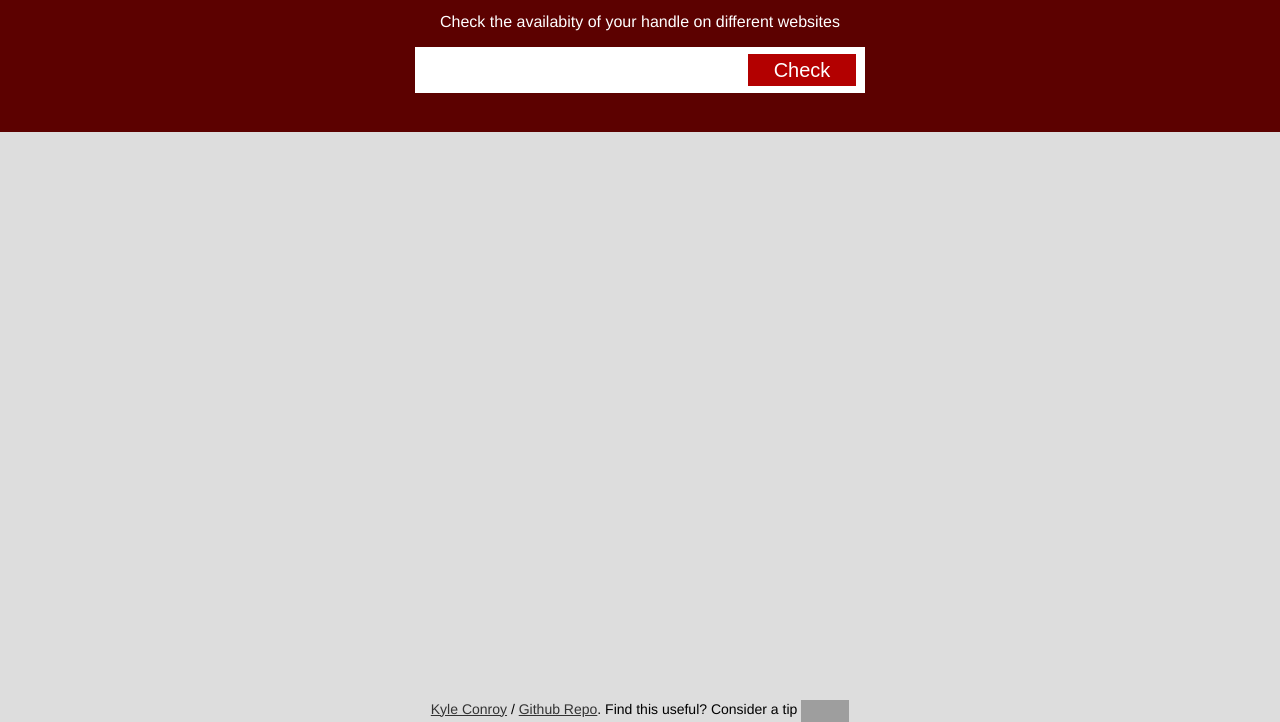
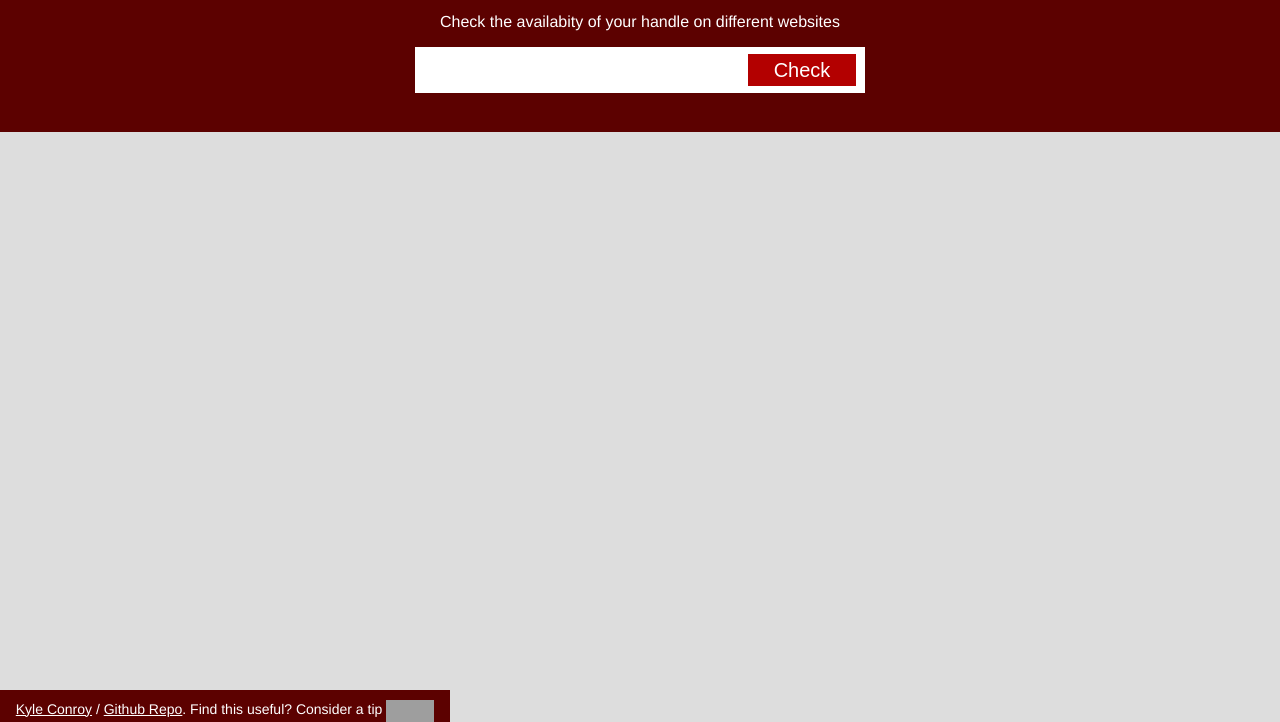
Before and after one commit to kyleconroy/handlehelp, a plain HTML site: page index.html in a window 1280 px wide. Shown: the part 78-800 px from the top of the page. Drawn offline with Linux system fonts and the light colour scheme; grey boxes are pictures that could not be loaded.

Commit message:
Put footer at the bottom always

```diff
--- a/static/css/style.css
+++ b/static/css/style.css
@@ -31,11 +31,11 @@ body > div {
   border-top: 1px solid #aaa;
 }
 
-a {
+#results a {
   color: #333;
 }
 
-a:visited {
+#results a:visited {
   color: #000;
 }
 
@@ -92,11 +92,19 @@ form > input[type="submit"] {
 }
 
 footer {
+  background: #5C0100;
   text-align: center;
-  position: absolute;
+  position: fixed;
+  padding-top: 10px;
+  color: #fff;
   bottom: 0;
   width: 100%;
+  max-width: 450px;
   font-size: 14px;
+}
+
+footer a {
+  color: #fff;
 }
 
 footer > div {
```
